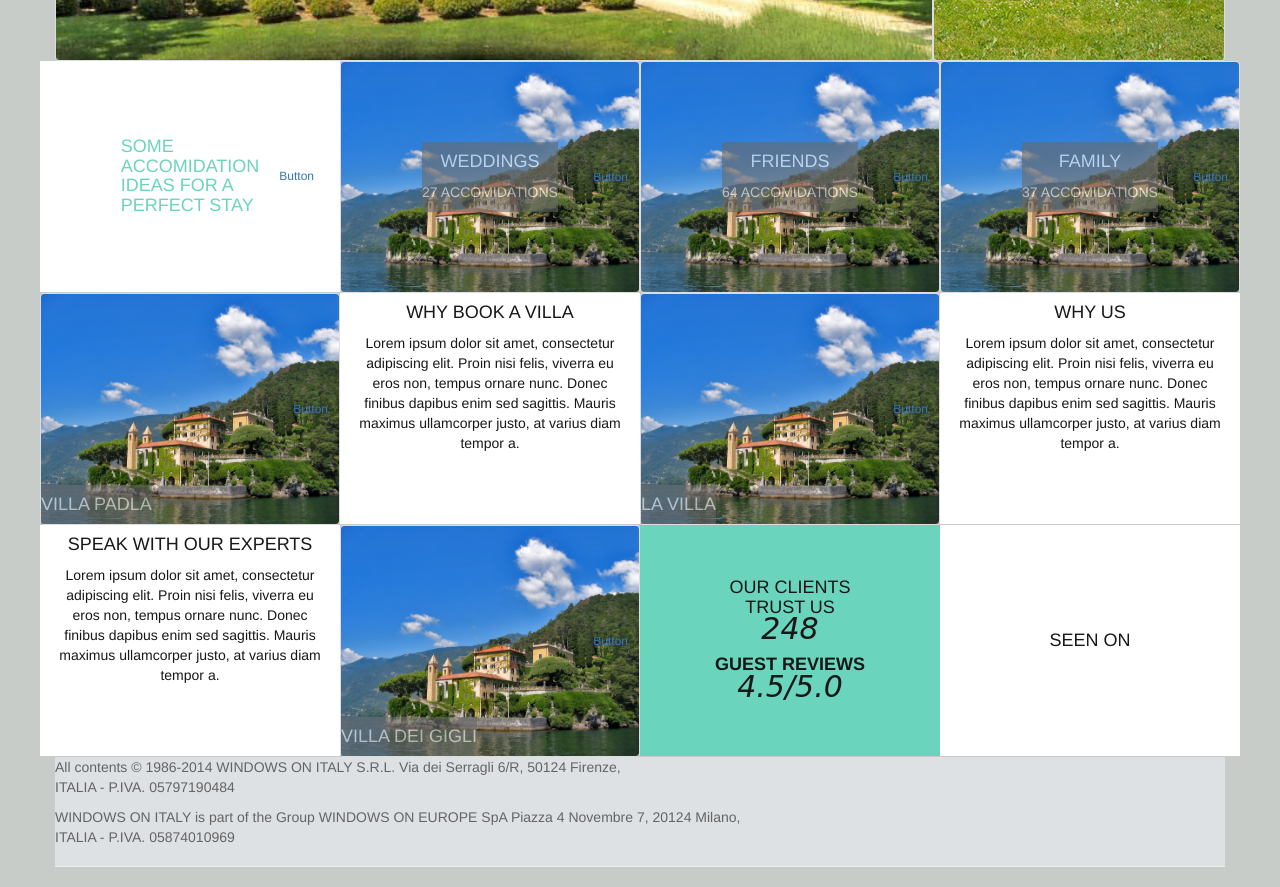
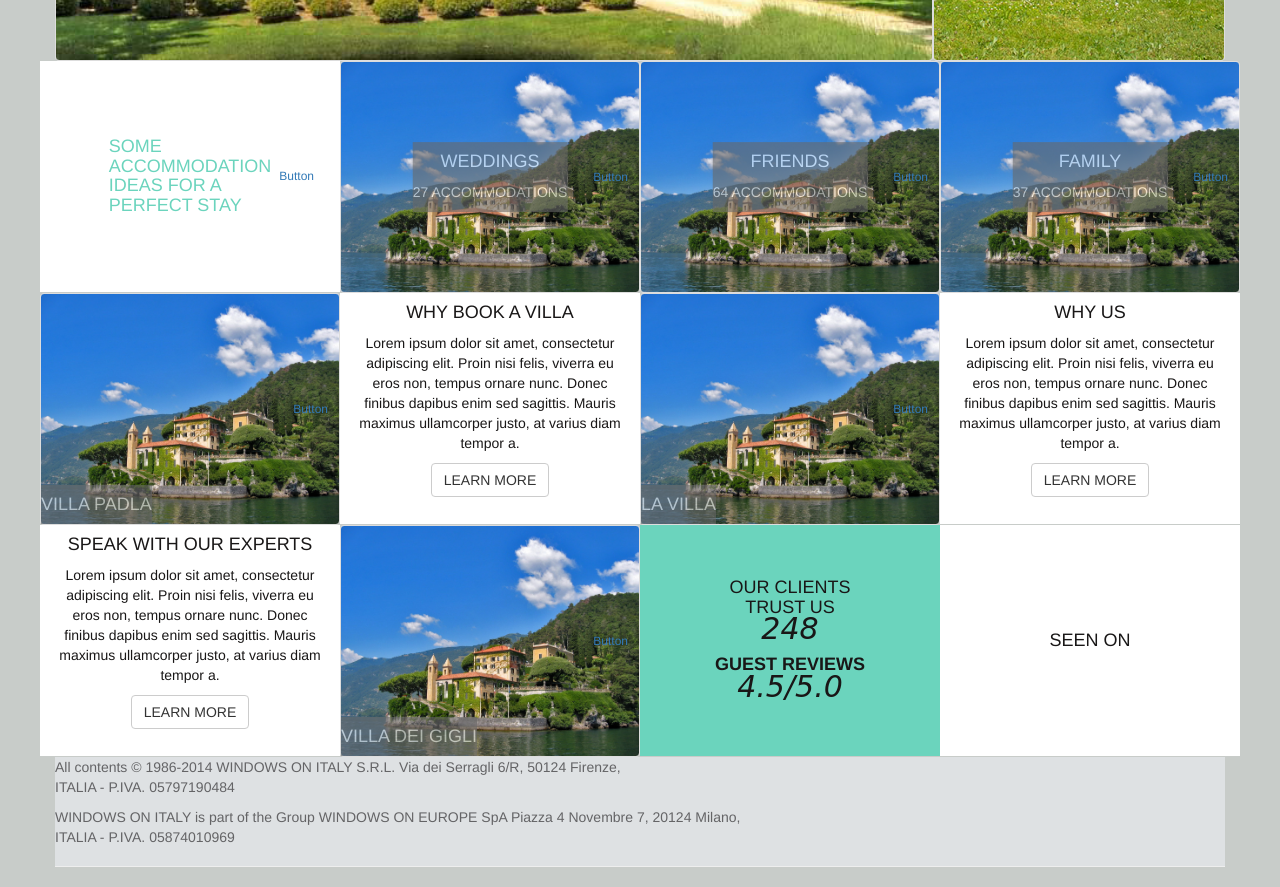
Before and after one commit to Hollymr/tuscany-villa, a plain HTML site: page index.html in a window 1280 px wide. Shown: the part 860-1747 px from the top of the page. Drawn offline with Linux system fonts and the light colour scheme.

Commit message:
learn more buttons added to bottom

```diff
--- a/index.html
+++ b/index.html
@@ -53,7 +53,7 @@
             <div class="col-lg-3 col-md-4 col-sm-12 textbox1">
                 <div class="caption0">
                     <h4>SOME<br />
-                     ACCOMIDATION<br />
+                     ACCOMMODATION<br />
                      IDEAS FOR A<br />
                      PERFECT STAY</h4>
                     </div>
@@ -63,7 +63,7 @@
                 <!--<a class="thumbnail"><img class="img-responsive" src="smtusk3.jpg"/></a>-->
                 <div class="caption3">
                     <h4>WEDDINGS</h4>
-                    <p>27 ACCOMIDATIONS</p>
+                    <p>27 ACCOMMODATIONS</p>
                 </div>
                 <a href="#" class="btn btn-sm" role="button">Button</a>
             </div>
@@ -71,7 +71,7 @@
                 <!--<a class="thumbnail"><img class="img-responsive" src="smtusk3.jpg"/></a>-->
                 <div class="caption3">
                     <h4>FRIENDS</h4>
-                    <p>64 ACCOMIDATIONS</p>
+                    <p>64 ACCOMMODATIONS</p>
                 </div>
                 <a href="#" class="btn btn-sm" role="button">Button</a>
             </div>
@@ -79,7 +79,7 @@
                 <!--<a class="thumbnail"><img class="img-responsive" src="smtusk3.jpg"/></a>-->
                 <div class="caption3">
                     <h4>FAMILY</h4>
-                    <p>37 ACCOMIDATIONS</p>
+                    <p>37 ACCOMMODATIONS</p>
                 </div>
                 <a href="#" class="btn btn-sm" role="button">Button</a>
             </div>
@@ -103,6 +103,7 @@
                     Donec finibus dapibus enim sed sagittis.
                     Mauris maximus ullamcorper justo, at varius diam tempor a.
                     </p>
+                    <a href="#" class="btn btn-default" role="button">LEARN MORE</a>
                 </div>
             </div>
             <div class="col-lg-3 col-md-4 col-sm-12 feature thumbnail" style="background-image:url(smtusk3.jpg)">
@@ -120,6 +121,7 @@
                         Donec finibus dapibus enim sed sagittis.
                         Mauris maximus ullamcorper justo, at varius diam tempor a.
                     </p>
+                    <a href="#" class="btn btn-default" role="button">LEARN MORE</a>
                 </div>
             </div>
         </div>
@@ -137,6 +139,7 @@
                         Donec finibus dapibus enim sed sagittis.
                         Mauris maximus ullamcorper justo, at varius diam tempor a.
                     </p>
+                    <a href="#" class="btn btn-default" role="button">LEARN MORE</a>
                 </div>
             </div>
             <div class="col-lg-3 col-md-4 col-sm-12 feature thumbnail" style="background-image:url(smtusk3.jpg)">
```
Also changed, not shown: Content/style.css (line endings or trailing spaces).
